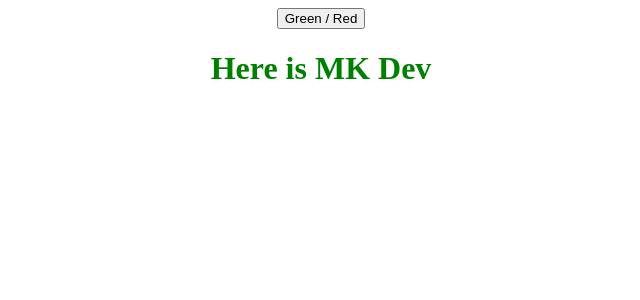
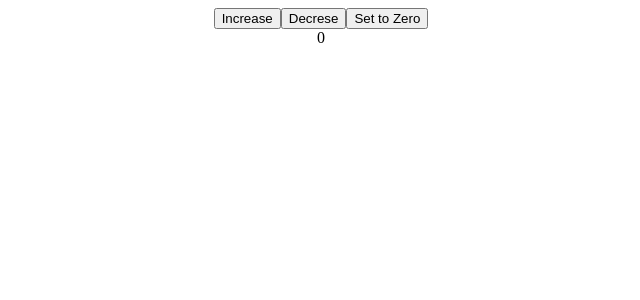
Before and after one commit to mangala-karunarathne/React-Refresh, a React (Create React App) app: page / in a window 1280 px wide. Shown: the top 300 px of the page, without its empty margins (319-959 px from the left). Built offline with nearby package versions, Linux system fonts and the light colour scheme.

Commit message:
CHG | useState count Excercise

```diff
--- a/src/App.js
+++ b/src/App.js
@@ -2,14 +2,26 @@ import "./App.css";
 import { useState } from "react";
 
 function App() {
-  const [textColor, setTextColor] = useState("green");
+  const [count, setCount] = useState(0);
+
+  const increaseCount = () => {
+    setCount(count+1)
+  };
+  const decreaseCount = () => {
+    setCount(count-1)
+  };
+  const zeroSet = () => {
+    setCount(0)
+  };
 
   return (
     <div className="App">
-      <button onClick={()=>{
-        setTextColor(textColor === "green" ? "red" : "green")
-      }}> Green / Red </button>
-      <h1 style={{color: textColor}}> Here is MK Dev</h1>
+        <button onClick={increaseCount}>Increase</button>
+        <button onClick={decreaseCount}>Decrese</button>
+        <button onClick={zeroSet}>Set to Zero</button>
+        <div>
+          {count}
+        </div>
     </div>
   );
 }
```
